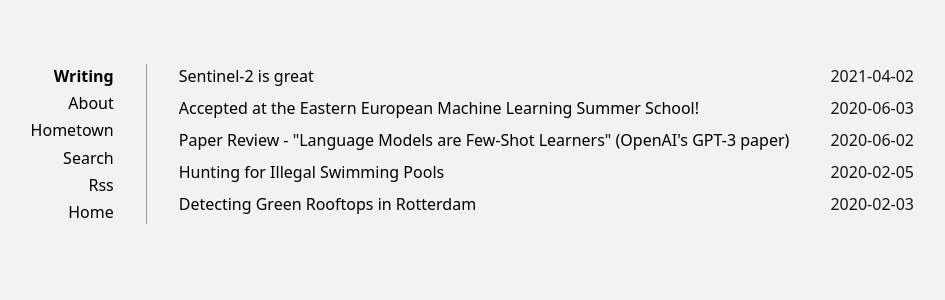
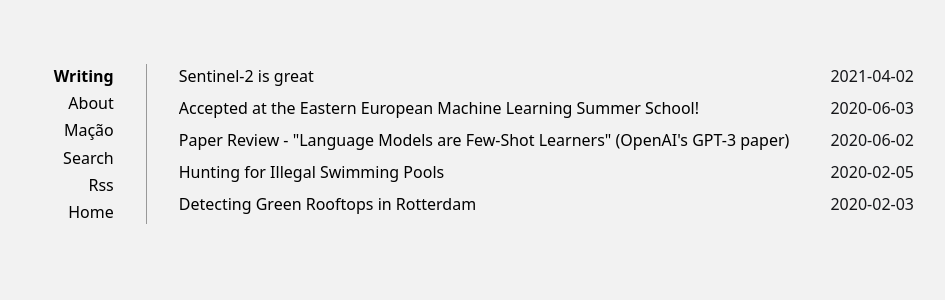
Before and after one commit to fernandeslouro/blog, a Jekyll site: the page built from index.html, in a window 1280 px wide. Shown: the top 300 px of the page, without its empty margins (174-1119 px from the left). Built offline with Jekyll 4.4.1, drawn with Linux system fonts in a browser that asks for light colours.

Commit message:
fix hometown page

```diff
--- a/_data/navigation.yml
+++ b/_data/navigation.yml
@@ -3,7 +3,7 @@ links:
   url: /
 - title: About
   url: /about
-- title: Hometown
+- title: Mação
   url: /hometown
 - title: Search
   url: /search
```
